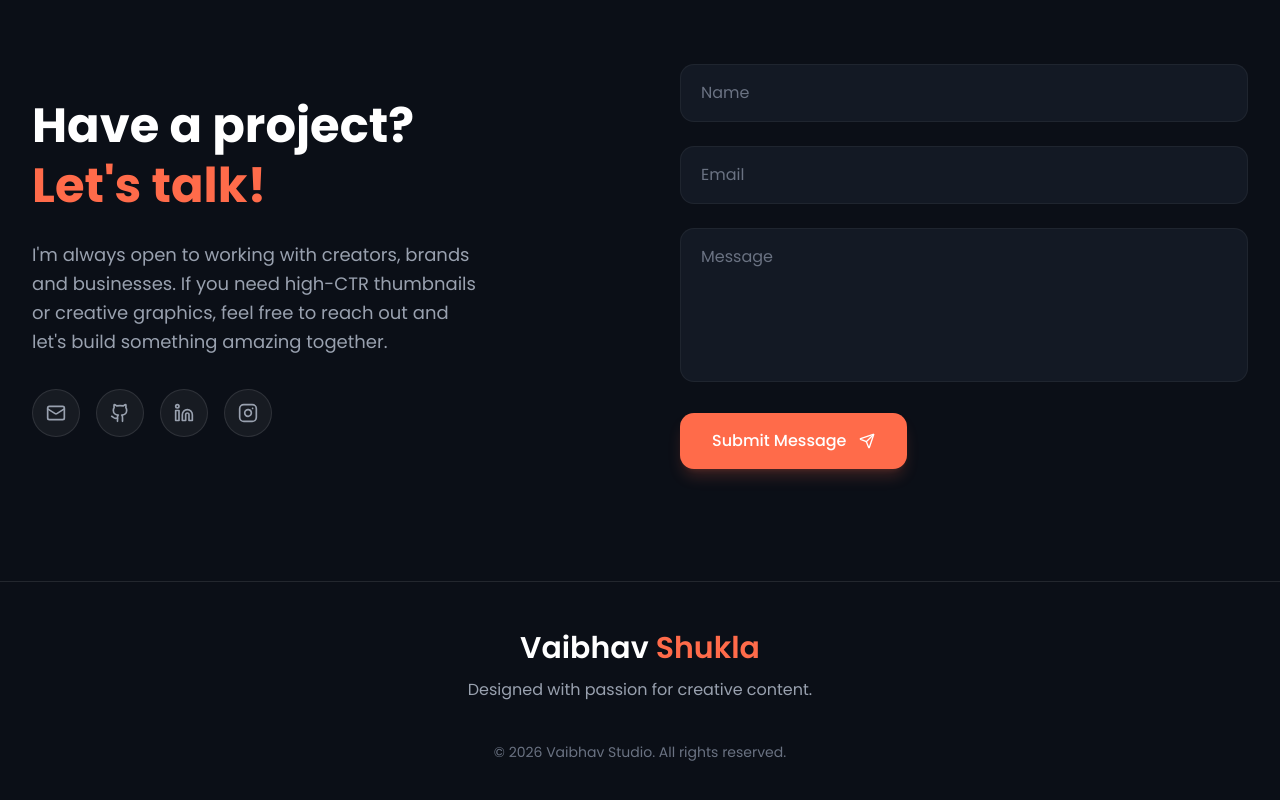
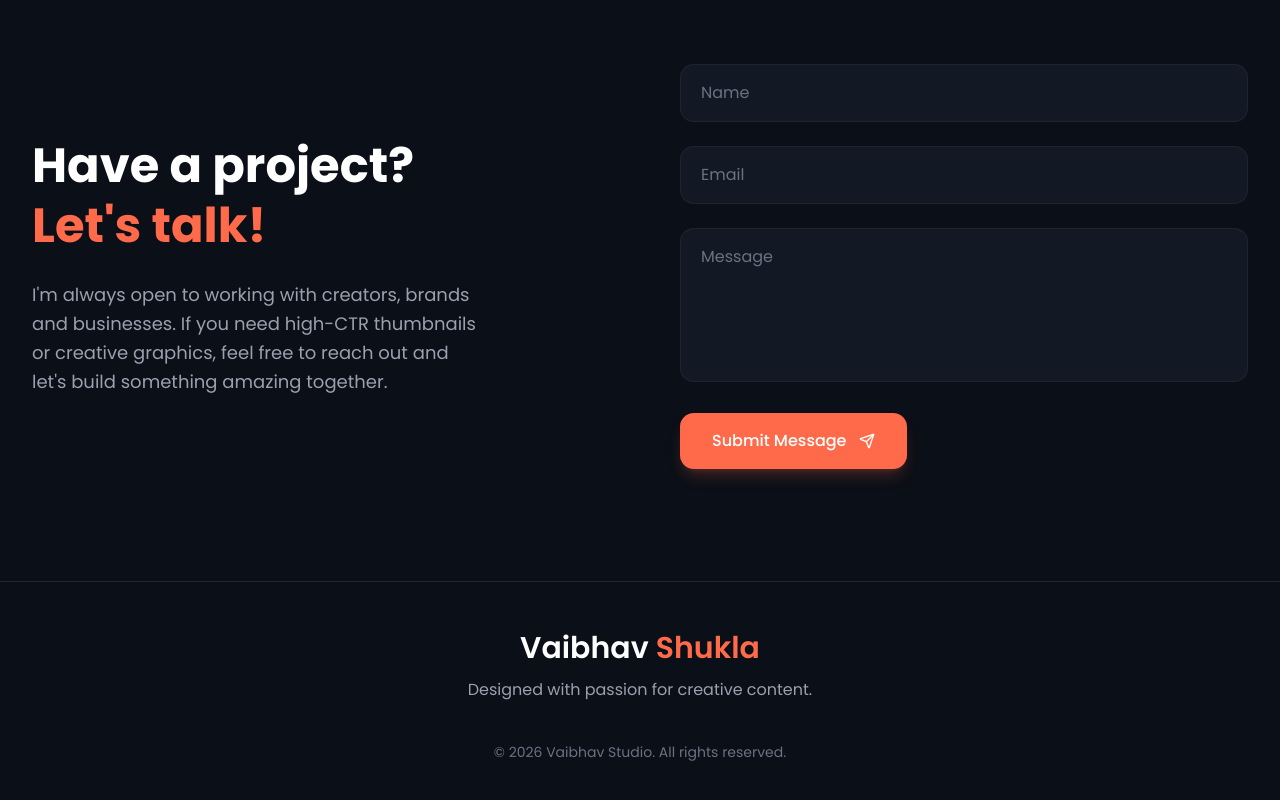
Before and after one commit to Vaibhav-webdev/Thumbnail, a Next.js app: page / in a window 1280 px wide. Shown: the part 4145-4945 px from the top of the page. Built offline with nearby package versions, Linux system fonts and the light colour scheme.

Commit message:
Update Contact.js

```diff
--- a/src/app/components/Contact.js
+++ b/src/app/components/Contact.js
@@ -63,21 +63,6 @@ export default function Contact() {
             If you need high-CTR thumbnails or creative graphics, feel free
             to reach out and let's build something amazing together.
           </p>
-
-          {/* Social Icons (Bonus UI Improvement) */}
-          <div className="flex gap-4 mt-8">
-            {[Mail, Github, Linkedin, Instagram].map((Icon, index) => (
-              <motion.a
-                key={index}
-                href="#"
-                whileHover={{ scale: 1.1, y: -3 }}
-                whileTap={{ scale: 0.95 }}
-                className="w-12 h-12 rounded-full bg-white/5 border border-white/10 flex items-center justify-center text-gray-400 hover:text-[#ff6b4a] hover:border-[#ff6b4a]/50 hover:bg-[#ff6b4a]/10 transition-colors"
-              >
-                <Icon size={20} />
-              </motion.a>
-            ))}
-          </div>
         </motion.div>
 
         {/* RIGHT FORM - Animated from Right */}
```
